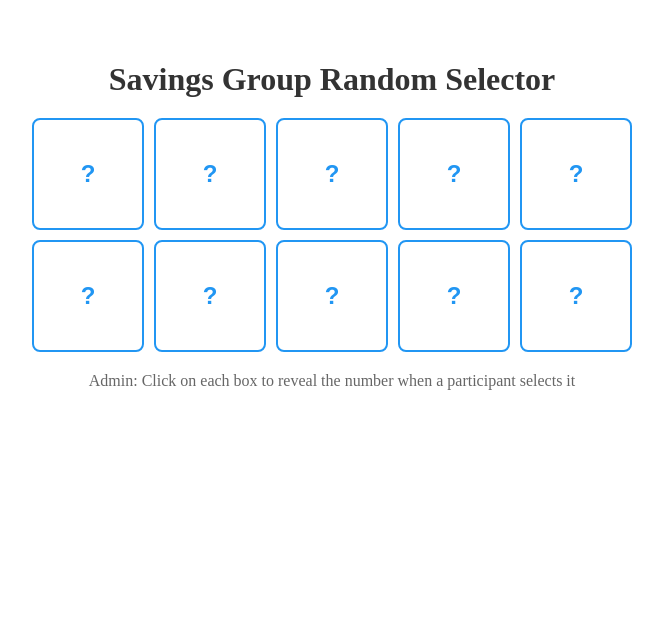
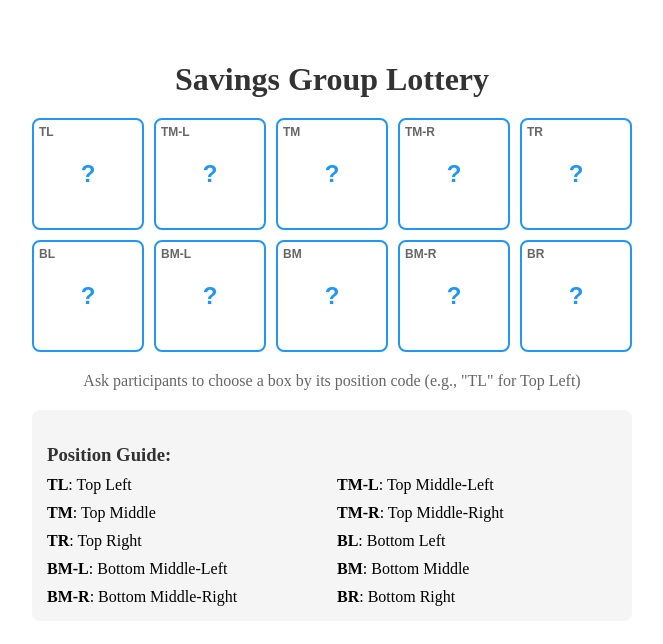
Before and after one commit to Foxynero/savings-lottery, a React (Create React App) app: page / in a window 1280 px wide. Shown: the top 644 px of the page, without its empty margins (308-971 px from the left). Built offline with nearby package versions, Linux system fonts and the light colour scheme.

Commit message:
Update LotteryBox.js

```diff
--- a/src/LotteryBox.js
+++ b/src/LotteryBox.js
@@ -22,6 +22,7 @@ const Grid = styled.div`
 `;
 
 const Box = styled.button`
+  position: relative;
   aspect-ratio: 1;
   border: 2px solid #2196f3;
   border-radius: 8px;
@@ -42,13 +43,45 @@ const Box = styled.button`
   }
 `;
 
+const PositionLabel = styled.span`
+  position: absolute;
+  top: 5px;
+  left: 5px;
+  font-size: 12px;
+  color: ${props => props.revealed ? 'rgba(255, 255, 255, 0.8)' : '#666'};
+`;
+
 const Instructions = styled.p`
   text-align: center;
   color: #666;
   margin-top: 20px;
 `;
 
+const Legend = styled.div`
+  margin-top: 20px;
+  padding: 15px;
+  background: #f5f5f5;
+  border-radius: 8px;
+`;
+
+const LegendTitle = styled.h3`
+  color: #333;
+  margin-bottom: 10px;
+`;
+
+const LegendGrid = styled.div`
+  display: grid;
+  grid-template-columns: repeat(2, 1fr);
+  gap: 10px;
+`;
+
 const LotteryBox = () => {
+  // Position labels
+  const positions = [
+    'TL', 'TM-L', 'TM', 'TM-R', 'TR',
+    'BL', 'BM-L', 'BM', 'BM-R', 'BR'
+  ];
+
   // Initialize shuffled numbers
   const [numbers] = useState(() => {
     const nums = Array.from({length: 10}, (_, i) => i + 1);
@@ -69,9 +102,25 @@ const LotteryBox = () => {
     }
   };
 
+  const getPositionName = (code) => {
+    const positions = {
+      'TL': 'Top Left',
+      'TM-L': 'Top Middle-Left',
+      'TM': 'Top Middle',
+      'TM-R': 'Top Middle-Right',
+      'TR': 'Top Right',
+      'BL': 'Bottom Left',
+      'BM-L': 'Bottom Middle-Left',
+      'BM': 'Bottom Middle',
+      'BM-R': 'Bottom Middle-Right',
+      'BR': 'Bottom Right'
+    };
+    return positions[code];
+  };
+
   return (
     <Container>
-      <Title>Savings Group Random Selector</Title>
+      <Title>Savings Group Lottery</Title>
       <Grid>
         {numbers.map((number, index) => (
           <Box
@@ -79,13 +128,26 @@ const LotteryBox = () => {
             onClick={() => handleClick(index)}
             revealed={revealed[index]}
           >
+            <PositionLabel revealed={revealed[index]}>
+              {positions[index]}
+            </PositionLabel>
             {revealed[index] ? number : '?'}
           </Box>
         ))}
       </Grid>
       <Instructions>
-        Admin: Click on each box to reveal the number when a participant selects it
+        Ask participants to choose a box by its position code (e.g., "TL" for Top Left)
       </Instructions>
+      <Legend>
+        <LegendTitle>Position Guide:</LegendTitle>
+        <LegendGrid>
+          {positions.map((pos) => (
+            <div key={pos}>
+              <strong>{pos}</strong>: {getPositionName(pos)}
+            </div>
+          ))}
+        </LegendGrid>
+      </Legend>
     </Container>
   );
 };
```
